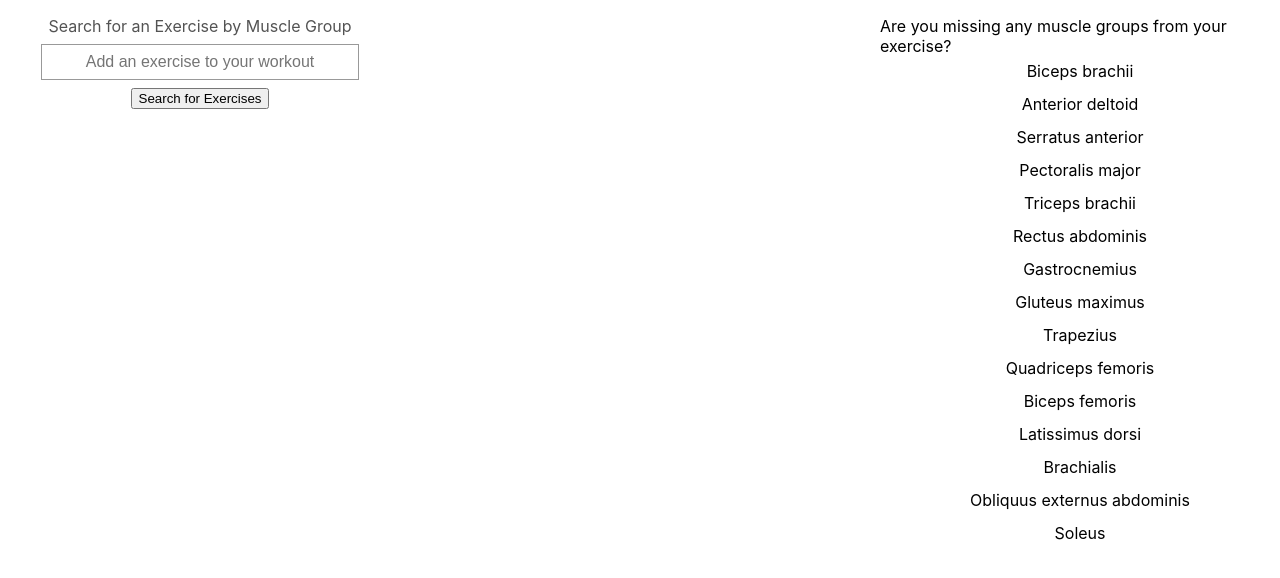
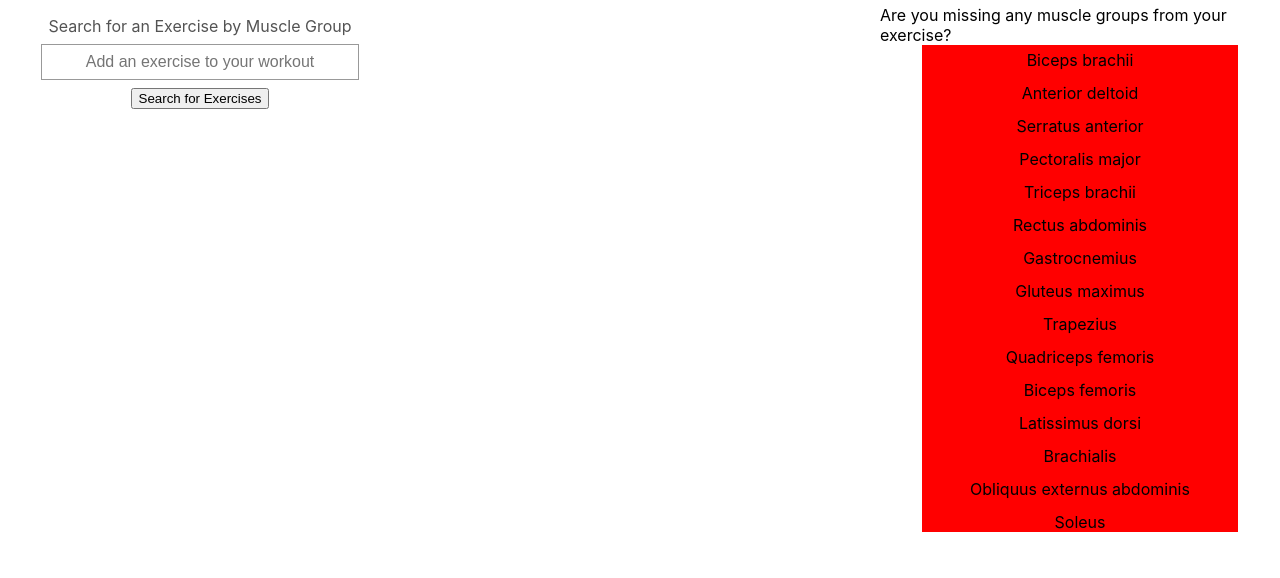
Before and after one commit to briensthomas/muscle-group-tracker, a React (Create React App) app: page / in a window 1280 px wide. Shown: the top 578 px of the page. Built offline with nearby package versions, Linux system fonts and the light colour scheme.

Commit message:
checked out from main, created a MuscleDiagram component which is just a list of all muscles from the muscleGroups object, mapped out the names to display on page, and set a ternary background color style on each item to eventually compare to the exercise list

```diff
--- a/src/Components/MuscleDiagram/MuscleDiagram.css
+++ b/src/Components/MuscleDiagram/MuscleDiagram.css
@@ -6,15 +6,17 @@
     margin-top: 1rem;
     list-style: none;
     padding-left: none;
+    margin-top: 5px;
 }
 
 .muscleDiagram li {
     width: calc(300px + 1rem);
-    margin-top: 5px;
     /* border: 1px solid #999; */
     list-style: none;
     overflow-y: auto;
     text-align: center;
+    justify-content: center;
+    padding-top: 5px;
 }
 
 .muscleDiagram li:not(:last-child) {
--- a/src/Components/MuscleDiagram/MuscleDiagram.jsx
+++ b/src/Components/MuscleDiagram/MuscleDiagram.jsx
@@ -4,12 +4,12 @@ import './MuscleDiagram.css'
 
 export default function MuscleDiagram() {
     const [onExerciseList, setOnExerciseList] = useState(false);
-    const { muscleGroups, exerciseList } = useMuscleContext();
+    const { muscleGroups, exerciseList, handleSearchExercises, setMuscleSearch } = useMuscleContext();
 
     const list = Object.keys(muscleGroups);
+
     // function here to list out all of the Muscle Groups from the API
     // then check that list against the exercise.muscle property to dynamically update the color of the muscle name
-
     function compareLists() {
 
     }
@@ -17,7 +17,13 @@ export default function MuscleDiagram() {
   return (
     <ul className='muscleDiagram'>
         Are you missing any muscle groups from your exercise?
-        {list.map((muscle, index) => <li key={index}>
+        {list.map((muscle, index) =>
+        <li key={index}
+        value={muscle}
+        onClick={(e) => handleSearchExercises(muscle)}
+        style={ onExerciseList
+            ? { background: 'chartreuse' }
+            : { background: 'red' }} >
             {muscle}
             </li>)}
         </ul>
--- a/src/Context/MuscleContext.jsx
+++ b/src/Context/MuscleContext.jsx
@@ -25,9 +25,6 @@ export default function MuscleProvider({ children }) {
         'Obliquus externus abdominis': '14',
         'Soleus': '15',
       };
-
-    //   console.log('muscleGroups[15]', muscleGroups[])
-
 
     async function handleSearchExercises(e) {
         console.log('exerciseSearch', exerciseSearch)
```
